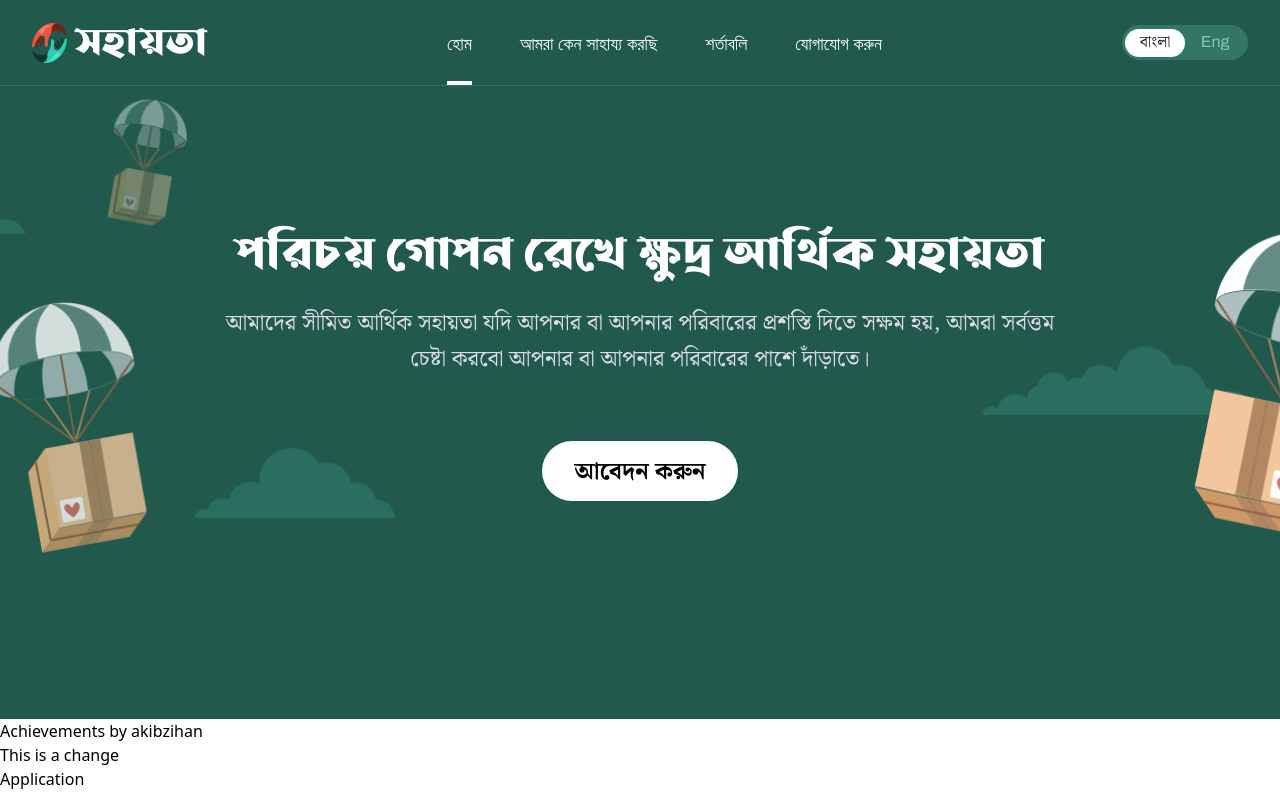
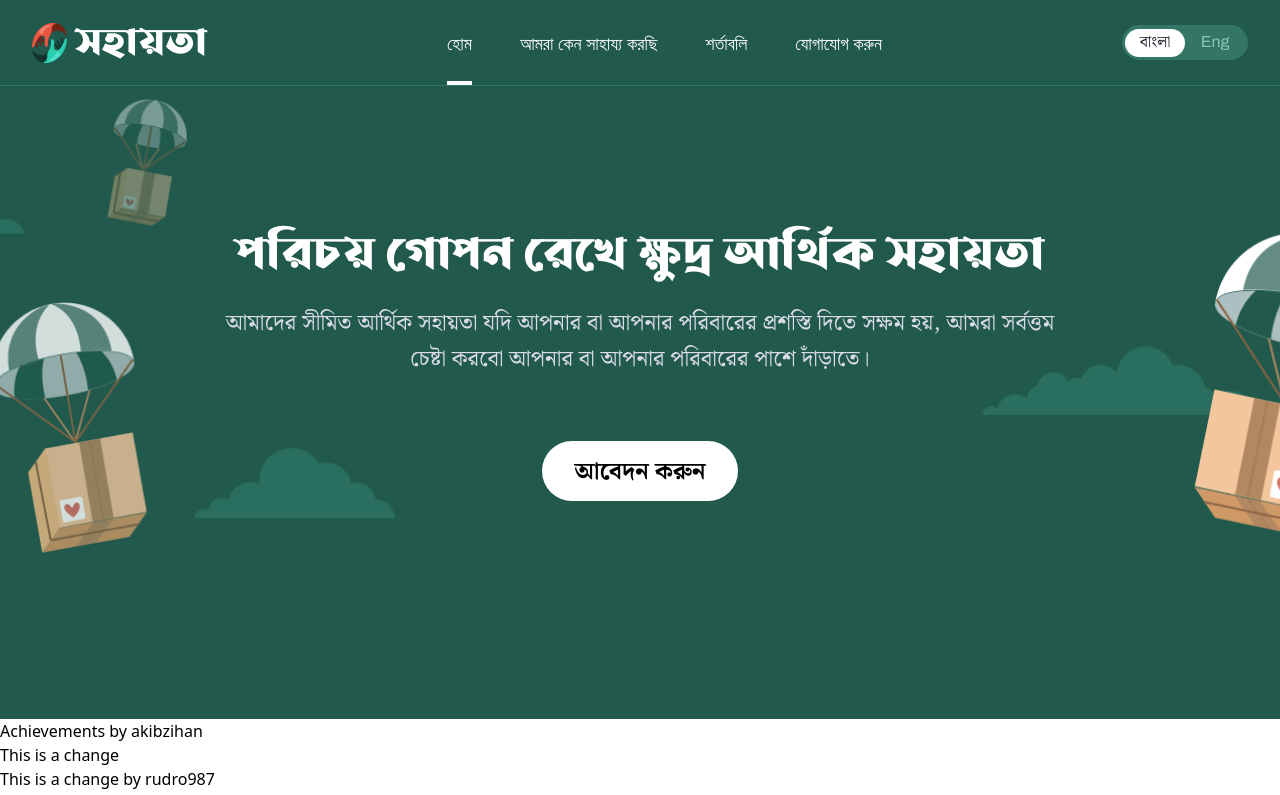
Before and after one commit to akibsaleh/Shohayota, a React (Vite) app: page / in a window 1280 px wide. Shown: the top 795 px of the page. Built offline with nearby package versions, Linux system fonts and the light colour scheme.

Commit message:
changes in achievement

```diff
--- a/src/Components/Achievements/Achievements.jsx
+++ b/src/Components/Achievements/Achievements.jsx
@@ -3,6 +3,7 @@ const Achievements = () => {
     <div>
       <h1>Achievements by akibzihan</h1>
       <p>This is a change</p>
+      <p>This is a change by rudro987</p>
     </div>
   );
 };
```
